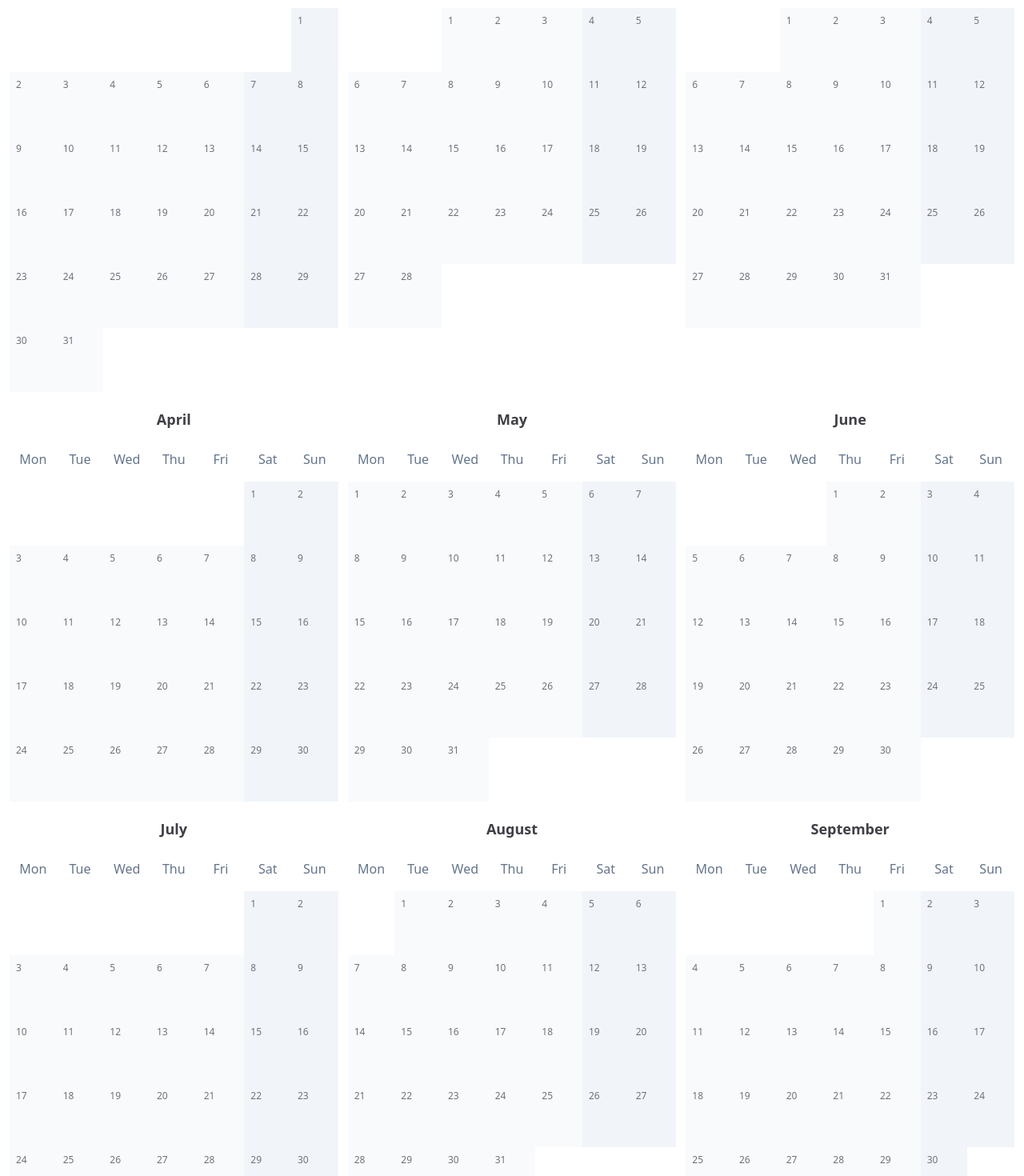
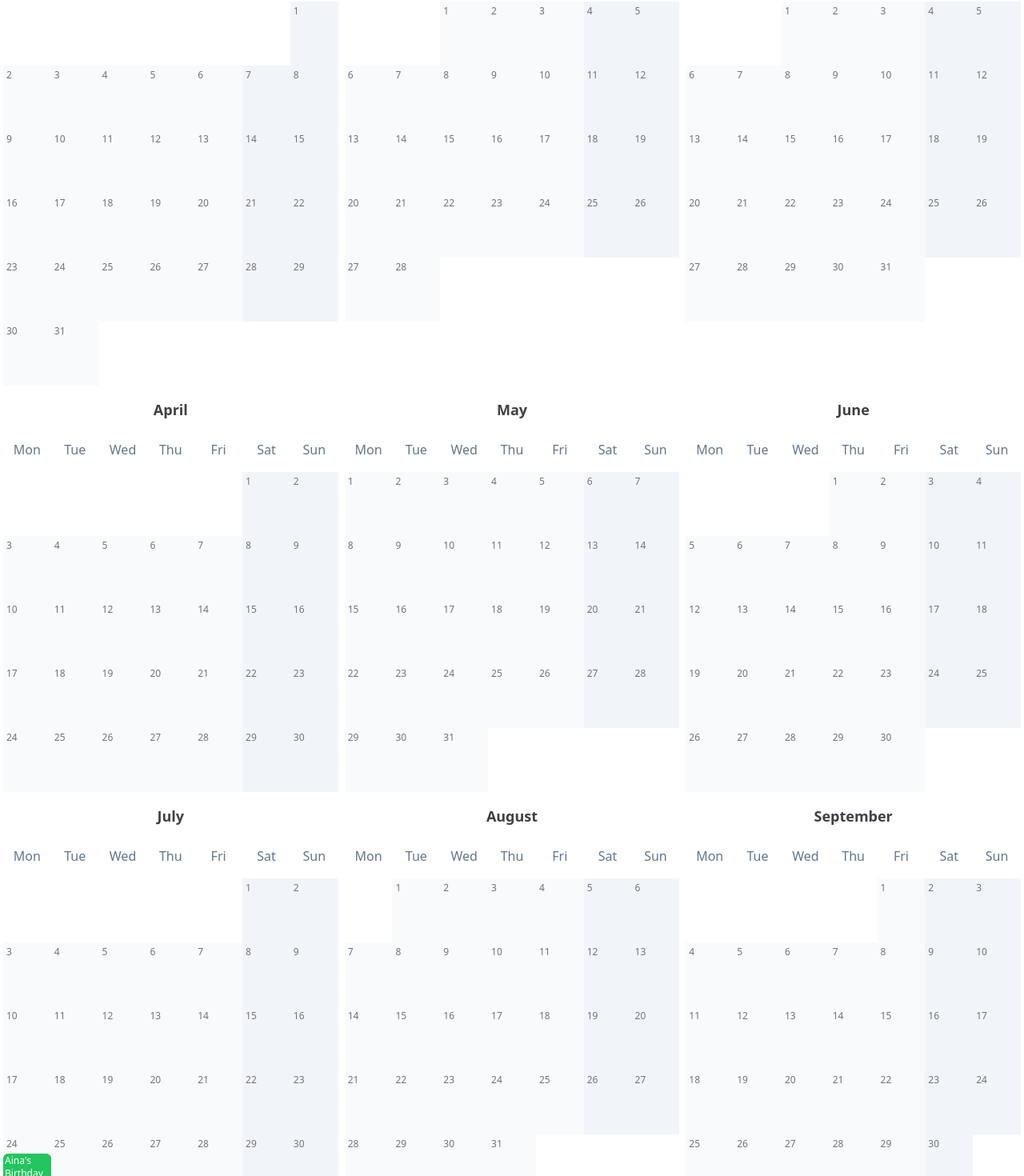
Before and after one commit to ryanzoleta/year-planner, a SvelteKit app: page / in a window 1280 px wide. Shown: the part 178-1648 px from the top of the page at 80% size. Built offline with nearby package versions, Linux system fonts and the light colour scheme.

Commit message:
sample event

```diff
--- a/src/routes/+page.svelte
+++ b/src/routes/+page.svelte
@@ -1,6 +1,7 @@
 <script lang="ts">
   import { generateAllDates } from '$lib/utils';
   import moment from 'moment';
+  import { onMount } from 'svelte';
 
   const allDates = generateAllDates(2023);
   const months = [
@@ -18,14 +19,39 @@
     'December'
   ];
 
+  type Event = {
+    date: moment.Moment;
+    title: string;
+    type: 'BIRTHDAY' | 'HOLIDAY' | 'EVENT';
+  };
+
+  let events: Event[] = [];
+
   const daysOfWeek = ['Mon', 'Tue', 'Wed', 'Thu', 'Fri', 'Sat', 'Sun'];
+
+  onMount(() => {
+    events = [
+      ...events,
+      {
+        date: moment('2023-07-24'),
+        title: "Aina's Birthday",
+        type: 'BIRTHDAY'
+      }
+    ];
+
+    for (const d of allDates) {
+      for (const e of events) {
+        console.log(e.date.isSame(d, 'date'));
+      }
+    }
+  });
 </script>
 
 <div class="mb-3 bg-slate-200 p-4">
   <h1 class="text-2xl font-extrabold text-slate-700">Year Planner</h1>
 </div>
 
-<div class="grid grid-cols-3 gap-3 p-3">
+<div class="grid grid-cols-3 gap-2 p-1">
   {#each months as month}
     <div>
       <h3 class="py-2 text-center text-lg font-bold text-zinc-700">{month}</h3>
@@ -69,10 +95,18 @@
             {/if}
 
             <button
-              class="flex h-20 flex-col p-2 hover:bg-slate-200 {date.day() === 6 || date.day() === 0
+              class="flex h-20 flex-col hover:bg-slate-200 {date.day() === 6 || date.day() === 0
                 ? 'bg-slate-100'
                 : 'bg-slate-50'}">
-              <p class="text-xs text-zinc-500">{date.format('D')}</p>
+              <p class="p-1 text-xs text-zinc-500">{date.format('D')}</p>
+
+              {#each events as event}
+                {#if event.date.isSame(date, 'date')}
+                  <p class="rounded-md bg-green-500 px-[2px] py-[1px] text-left text-xs text-white">
+                    {event.title}
+                  </p>
+                {/if}
+              {/each}
             </button>
 
             <!-- {#if date.format('YYYY-MM-DD') === date.endOf('month').format('YYYY-MM-DD')}
```
